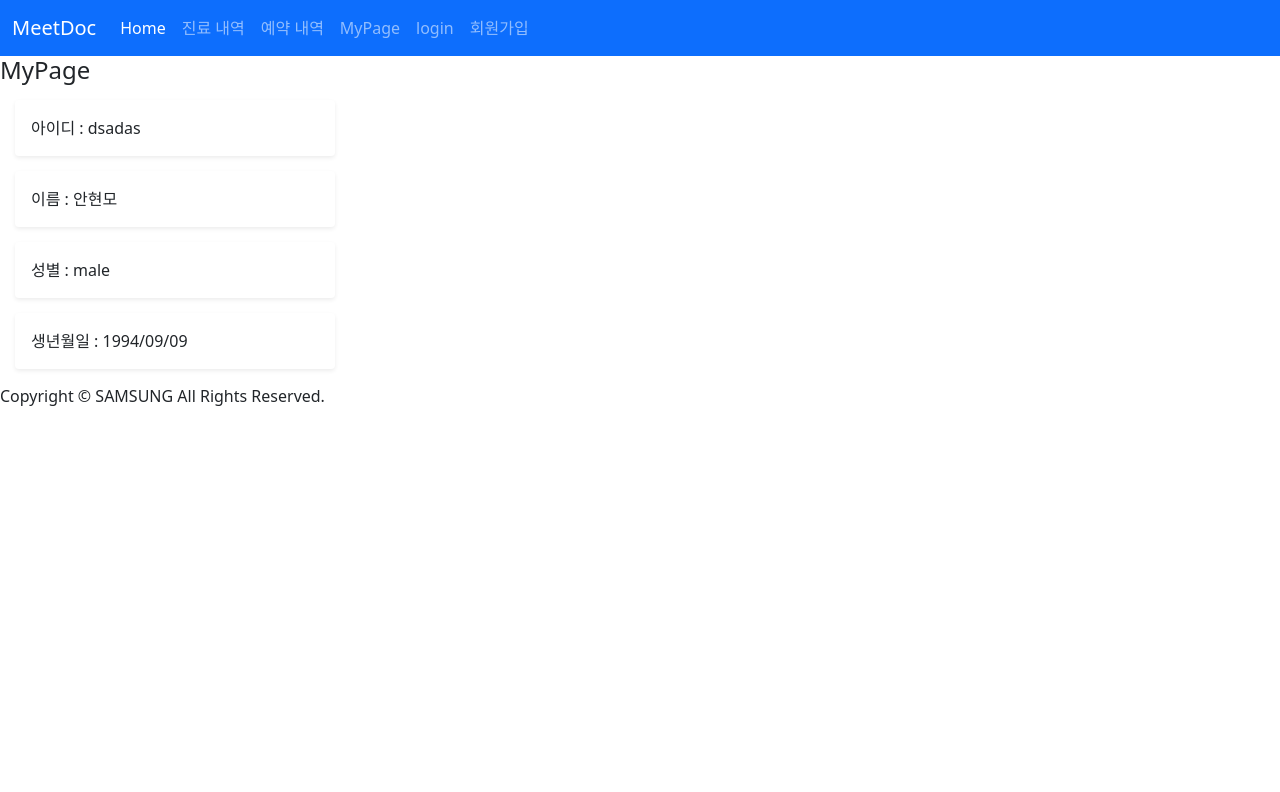
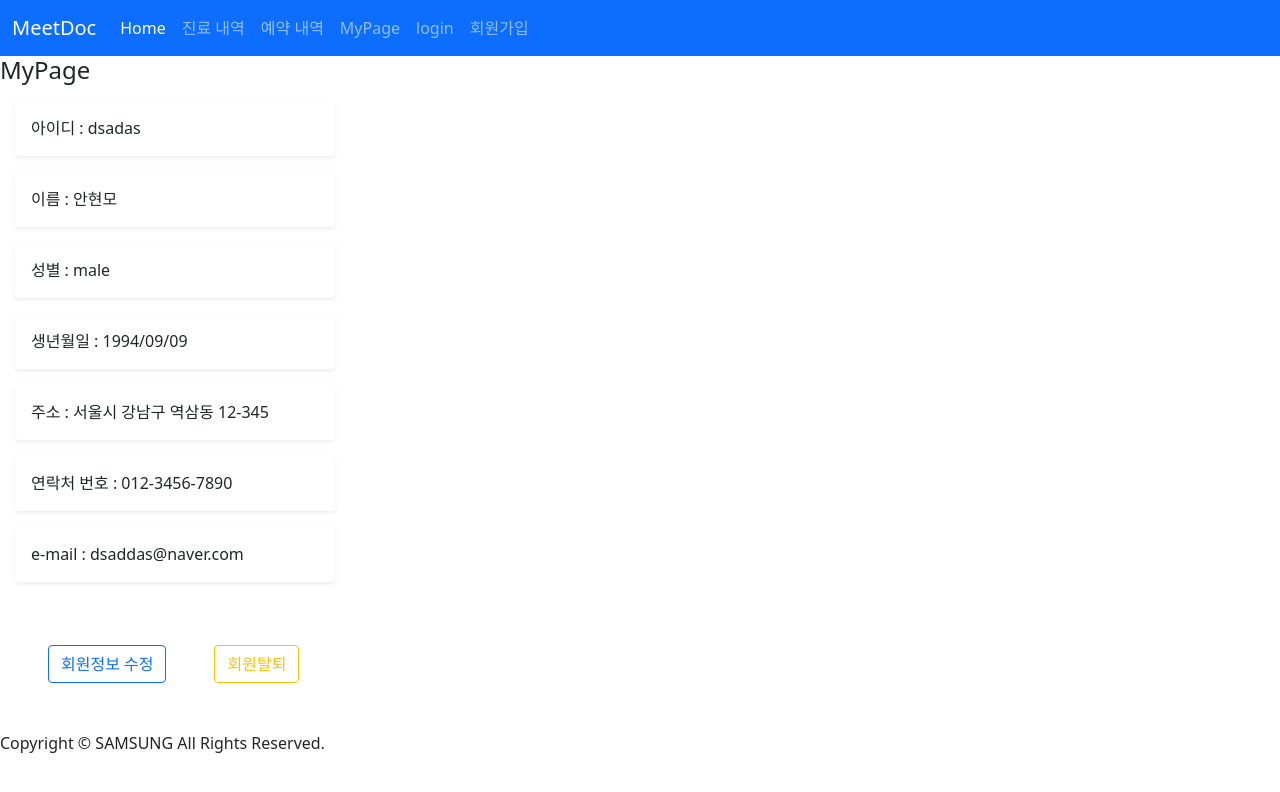
Before and after one commit to pingu9/meetdoc, a Vue app in the folder frontend/: page /mypage in a window 1280 px wide. Shown: the top 792 px of the page. Built offline with nearby package versions, Linux system fonts and the light colour scheme.

Commit message:
[S07P12A302-81] feat: add mypage contents

```diff
--- a/frontend/src/store/state.js
+++ b/frontend/src/store/state.js
@@ -18,6 +18,7 @@ export const state = {
     },
     user1: {
         user_id: 'dsadas', user_type: '환자', name: '안현모', gender: 'male', birthdate: '1994/09/09',
+        address: '서울시 강남구 역삼동 12-345', phone: '012-3456-7890', email: 'dsaddas@naver.com'
     },
     charts: [
         { name: '김환자', date: '2022-05-14 4:00PM' },
--- a/frontend/src/views/MyPage.vue
+++ b/frontend/src/views/MyPage.vue
@@ -5,7 +5,13 @@
     <div class="shadow-sm p-3 bg-body rounded w-25 p-3" style="margin:15px">이름 : {{user1.name}}</div>
     <div class="shadow-sm p-3 bg-body rounded w-25 p-3" style="margin:15px">성별 : {{user1.gender}}</div>
     <div class="shadow-sm p-3 bg-body rounded w-25 p-3" style="margin:15px">생년월일 : {{user1.birthdate}}</div>
-
+    <div class="shadow-sm p-3 bg-body rounded w-25 p-3" style="margin:15px">주소 : {{user1.address}}</div>
+    <div class="shadow-sm p-3 bg-body rounded w-25 p-3" style="margin:15px">연락처 번호 : {{user1.phone}}</div>
+    <div class="shadow-sm p-3 bg-body rounded w-25 p-3" style="margin:15px">e-mail : {{user1.email}}</div>
+    <div>
+      <button type="button" class="btn btn-outline-primary m-5">회원정보 수정</button>
+      <button type="button" class="btn btn-outline-warning">회원탈퇴</button>
+    </div>
   </div>
 
 </template>
```
